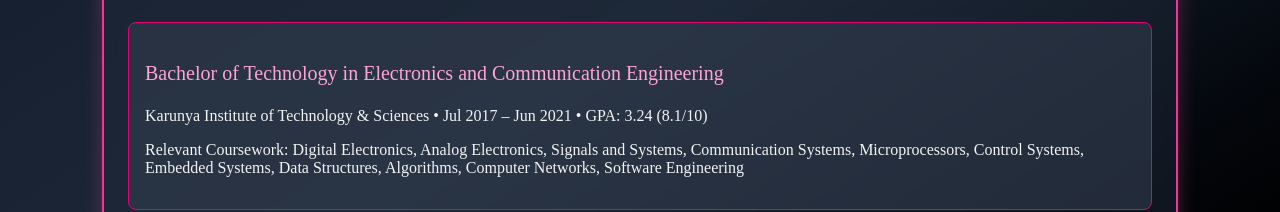
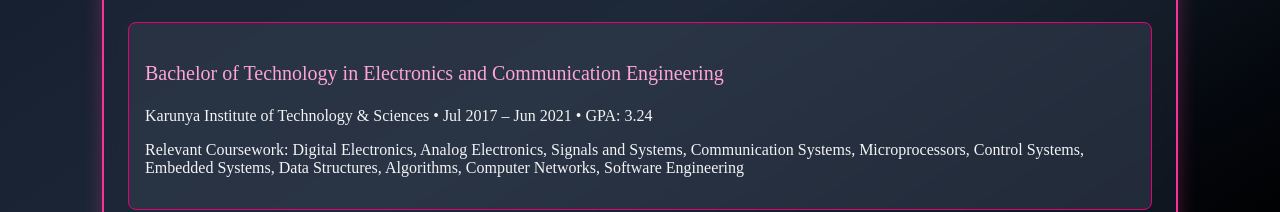
Before and after one commit to DheerajSaketh/dheeraj-portfolio, a Next.js app: page / in a window 1280 px wide. Shown: the part 4353-4565 px from the top of the page. Built offline with nearby package versions, Linux system fonts and the light colour scheme.

Commit message:
Remove (8.1/10) from Bachelor's degree GPA display

```diff
--- a/app/components/Education.tsx
+++ b/app/components/Education.tsx
@@ -15,7 +15,7 @@ export default function Education() {
 
         <div className="border border-pink-600 rounded-lg p-4 bg-gray-700/50 hover:bg-gray-700/70 transition-all duration-300">
           <h3 className="text-xl font-medium text-pink-300">Bachelor of Technology in Electronics and Communication Engineering</h3>
-          <p className="text-gray-100">Karunya Institute of Technology & Sciences • Jul 2017 – Jun 2021 • GPA: 3.24 (8.1/10)</p>
+          <p className="text-gray-100">Karunya Institute of Technology & Sciences • Jul 2017 – Jun 2021 • GPA: 3.24</p>
           <p className="text-gray-100 mt-2">
             Relevant Coursework: Digital Electronics, Analog Electronics, Signals and Systems,
             Communication Systems, Microprocessors, Control Systems, Embedded Systems,
```
